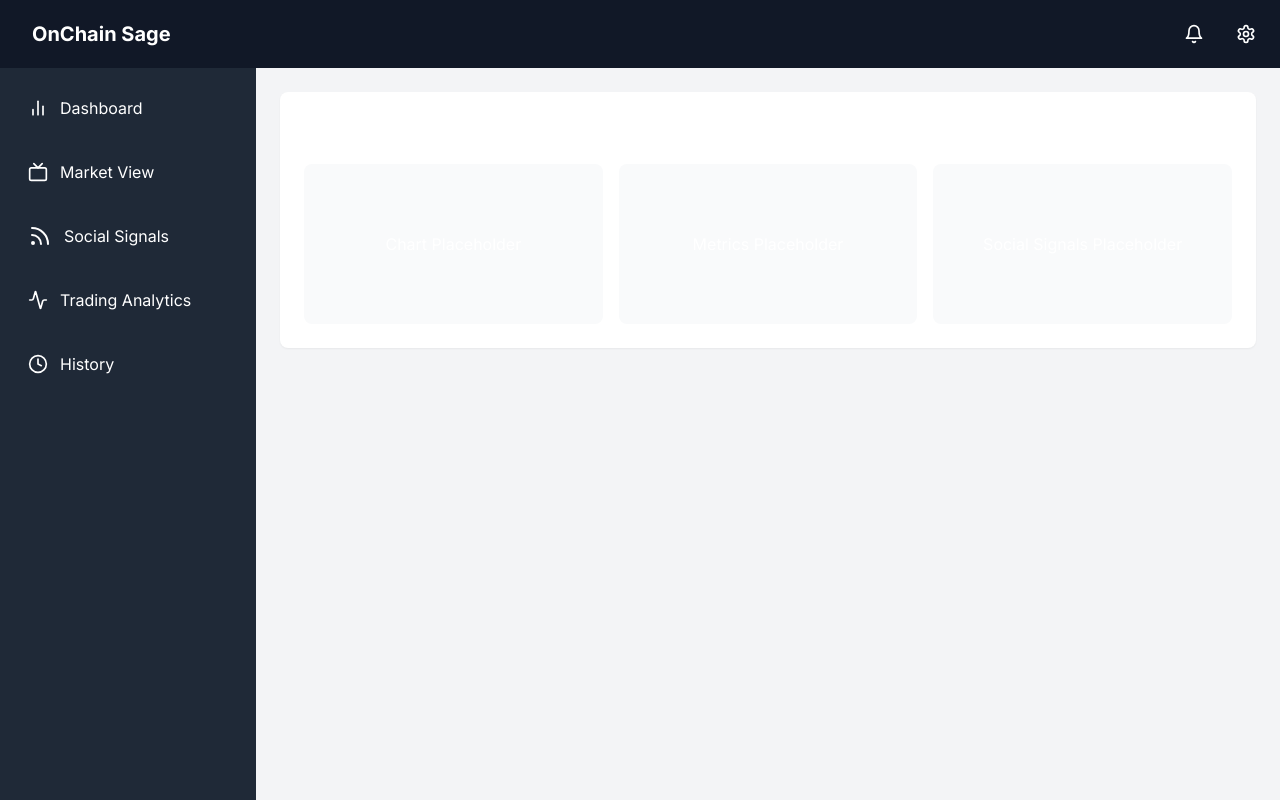
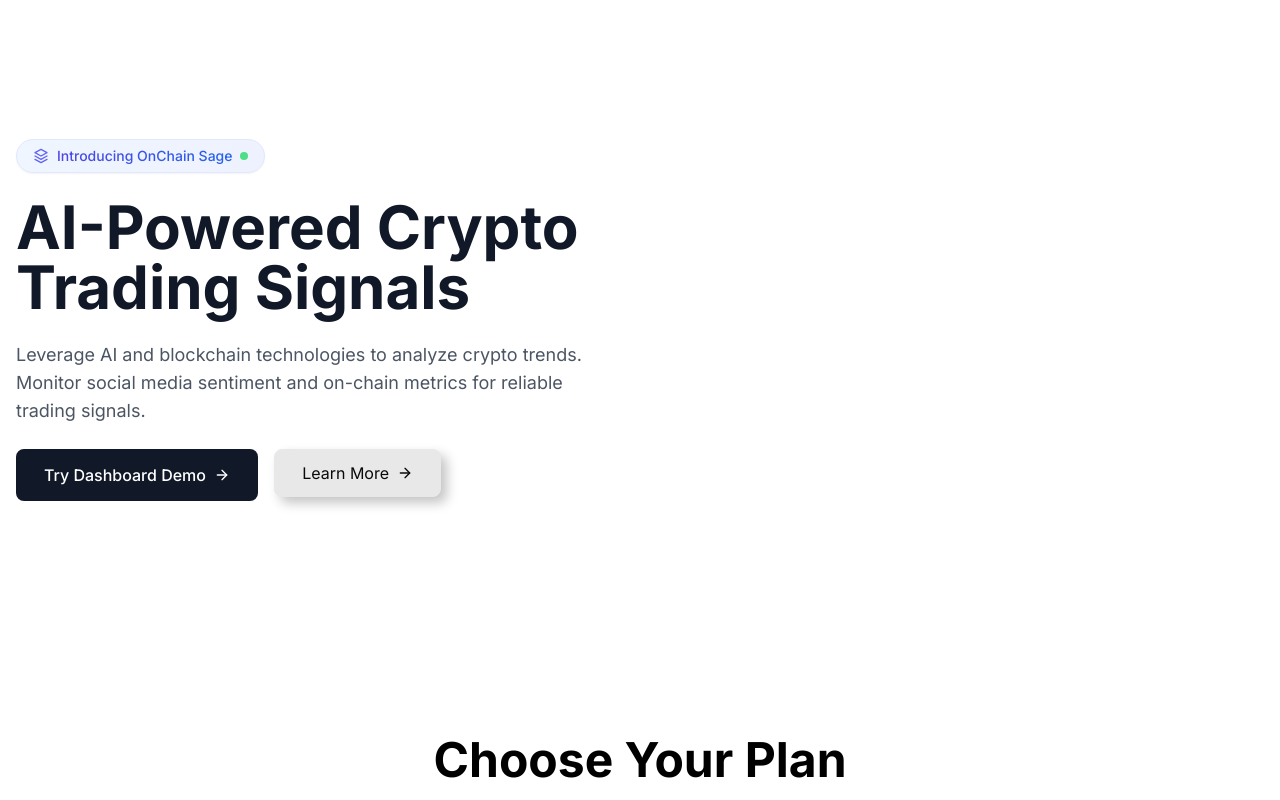
Before and after one commit to degenspot/onchainsage, a Next.js app in the folder apps/frontend/: page / in a window 1280 px wide. Shown: the top 800 px of the page. Built offline with nearby package versions, Linux system fonts and the light colour scheme.

Commit message:
fix: frontend issues

```diff
--- a/apps/frontend/app/layout.tsx
+++ b/apps/frontend/app/layout.tsx
@@ -1,7 +1,6 @@
 import "./globals.css";
 import { Inter } from "next/font/google";
 import Navbar from "@/components/Layout/Navbar";
-import Sidebar from "@/components/Layout/Sidebar";
 import { StarknetProvider } from "@/context/StarknetContext";
 
 const inter = Inter({ subsets: ["latin"] });
@@ -20,12 +19,9 @@ export default function RootLayout({
     <html lang="en">
       <body className={inter.className}>
         <StarknetProvider>
-          <div className="min-h-screen bg-gray-100">
-            <Navbar />
-            <div className="flex">
-              <Sidebar />
-              <main className="flex-1 ml-64 p-6">{children}</main>
-            </div>
+          <div className="min-h-screen">
+            {/* <Navbar /> */}
+            {children}
           </div>
         </StarknetProvider>
       </body>
--- a/apps/frontend/app/page.tsx
+++ b/apps/frontend/app/page.tsx
@@ -1,21 +1,117 @@
+"use client"
+import Link from "next/link"
+import { ArrowRight } from "lucide-react"
+import { SplineSceneWithImage } from "@/components/SplineSceneWithImage"
+import NeuButton from "@/components/NeuButton"
+import PricingSection from "@/components/pricing/pricing-section"
+import { useEffect } from "react"
+import { CTASection } from "@/components/CTASection"
+import { Footer } from "@/components/Footer"
+
 export default function Home() {
+  // Function to handle smooth scrolling
+  const scrollToSection = (id: string) => {
+    const element = document.getElementById(id)
+    if (element) {
+      element.scrollIntoView({ behavior: "smooth" })
+    }
+  }
+
+  // Handle URL hash for direct navigation
+  useEffect(() => {
+    if (window.location.hash) {
+      const id = window.location.hash.substring(1)
+      setTimeout(() => {
+        const element = document.getElementById(id)
+        if (element) {
+          element.scrollIntoView({ behavior: "smooth" })
+        }
+      }, 100)
+    }
+  }, [])
+
   return (
-    <div className="space-y-6">
-      <div className="bg-white rounded-lg p-6 shadow-sm">
-        <h2 className="text-2xl font-semibold mb-4">Market Overview</h2>
-        <div className="grid grid-cols-1 md:grid-cols-3 gap-4">
-          {/* Placeholder for charts and metrics */}
-          <div className="bg-gray-50 p-4 rounded-lg h-40 flex items-center justify-center">
-            Chart Placeholder
-          </div>
-          <div className="bg-gray-50 p-4 rounded-lg h-40 flex items-center justify-center">
-            Metrics Placeholder
-          </div>
-          <div className="bg-gray-50 p-4 rounded-lg h-40 flex items-center justify-center">
-            Social Signals Placeholder
+    <div className="min-h-screen">
+      {/* Hero Section */}
+      <div className="bg-white">
+        <div className="container mx-auto px-4 py-16 md:py-24">
+          <div className="grid grid-cols-1 lg:grid-cols-2 gap-12 items-center">
+            <div className="space-y-6">
+              <div className="inline-flex items-center gap-2 bg-gradient-to-r from-blue-50 to-indigo-50 px-4 py-1.5 rounded-full text-sm font-medium border border-indigo-100 shadow-sm">
+                <svg
+                  className="h-4 w-4 text-indigo-500"
+                  viewBox="0 0 24 24"
+                  fill="none"
+                  xmlns="http://www.w3.org/2000/svg"
+                >
+                  <path
+                    d="M12 2L3 7L12 12L21 7L12 2Z"
+                    stroke="currentColor"
+                    strokeWidth="2"
+                    strokeLinecap="round"
+                    strokeLinejoin="round"
+                  />
+                  <path
+                    d="M3 17L12 22L21 17"
+                    stroke="currentColor"
+                    strokeWidth="2"
+                    strokeLinecap="round"
+                    strokeLinejoin="round"
+                  />
+                  <path
+                    d="M3 12L12 17L21 12"
+                    stroke="currentColor"
+                    strokeWidth="2"
+                    strokeLinecap="round"
+                    strokeLinejoin="round"
+                  />
+                </svg>
+                <span className="bg-clip-text text-transparent bg-gradient-to-r from-indigo-600 to-blue-600">
+                  Introducing OnChain Sage
+                </span>
+                <span className="inline-block w-2 h-2 rounded-full bg-green-400 animate-pulse"></span>
+              </div>
+              <h1 className="text-4xl md:text-5xl lg:text-6xl font-bold text-gray-900">
+                AI-Powered Crypto Trading Signals
+              </h1>
+              <p className="text-lg text-gray-600">
+                Leverage AI and blockchain technologies to analyze crypto trends. Monitor social media sentiment and
+                on-chain metrics for reliable trading signals.
+              </p>
+              <div className="flex flex-col sm:flex-row gap-4">
+                <Link
+                  href="/dashboard"
+                  className="inline-flex items-center justify-center bg-gray-900 text-white px-7 py-3.5 rounded-lg font-medium transition-all duration-300 hover:bg-black hover:shadow-lg hover:shadow-gray-900/20 group relative overflow-hidden"
+                >
+                  <span className="absolute inset-0 w-0 bg-indigo-500/20 transition-all duration-500 ease-out group-hover:w-full"></span>
+                  <span className="relative flex items-center">
+                    Try Dashboard Demo
+                    <ArrowRight className="ml-2 h-4 w-4 transform transition-transform duration-300 group-hover:translate-x-1" />
+                  </span>
+                </Link>
+                <NeuButton href="/learn-more">
+                  Learn More <ArrowRight className="h-4 w-4" />
+                </NeuButton>
+              </div>
+            </div>
+            <div className="flex justify-center">
+              <div className="w-full max-w-md aspect-square">
+                <SplineSceneWithImage
+                  scene="https://prod.spline.design/kZDDjO5HuC9GJUM2/scene.splinecode"
+                  className="w-full h-full"
+                  objectName="Plane"
+                  useOwlImage={true}
+                />
+              </div>
+            </div>
           </div>
         </div>
       </div>
+
+      {/* Pricing Section */}
+      <PricingSection />
+      <CTASection/>
+      <Footer/>
     </div>
   )
 }
```
Also changed, not shown: apps/frontend/package.json (+17 -1 lines), 1 other file (tests, documents, lock files or other folders).
